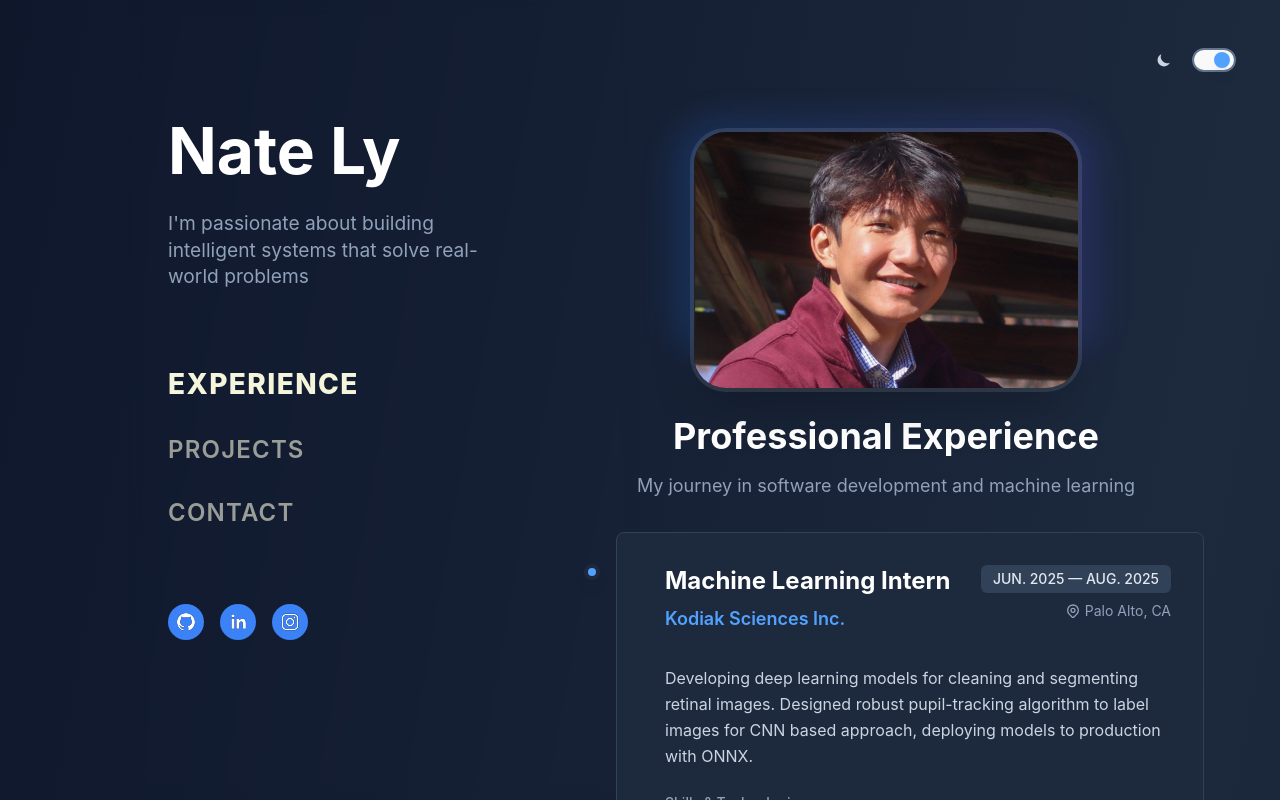
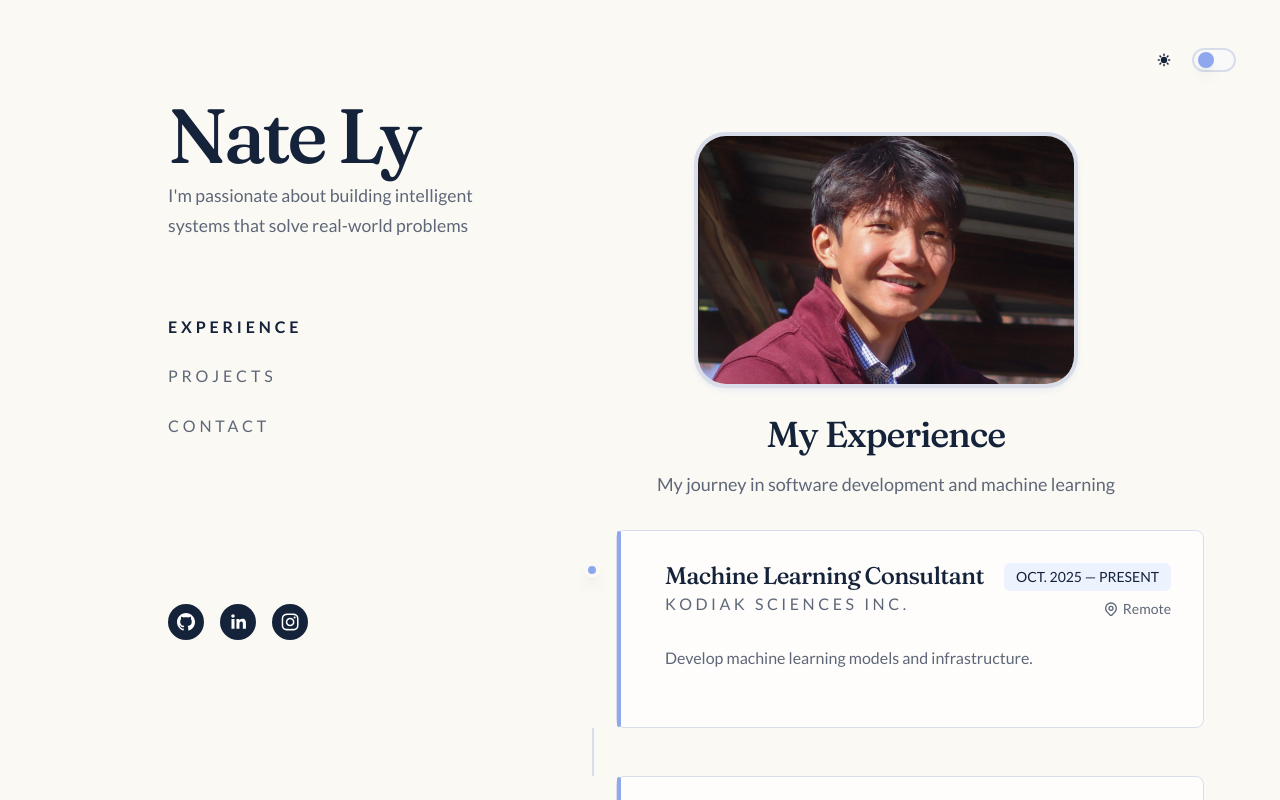
Before and after one commit to natejly/portfolio, a React (Vite) app: page / in a window 1280 px wide. Built offline with nearby package versions, Linux system fonts and the light colour scheme.

Commit message:
aesthetics

```diff
--- a/src/App.css
+++ b/src/App.css
@@ -1,6 +1,5 @@
 /* Global body styling */
 body {
-  font-family: -apple-system, BlinkMacSystemFont, 'SF Pro Display', 'SF Pro Text', 'Helvetica Neue', sans-serif;
   line-height: 1.6;
   overflow-x: hidden;
 }
@@ -19,8 +18,10 @@ html {
 .profile-section h1 {
   margin: 0 !important;
   padding: 0 !important;
-  font-size: 4rem;
-  font-weight: 700;
+  font-size: clamp(3.5rem, 6vw, 5.2rem);
+  font-weight: 500;
+  line-height: 0.95;
+  letter-spacing: -0.05em;
 }
 
 .profile-section h2 {
@@ -33,32 +34,32 @@ html {
   margin: 0.5rem 0 0 0 !important;
   padding: 0 !important;
   margin-bottom: 0.8rem !important;
-  font-size: 1.2rem !important;
+  font-size: 1.1rem !important;
+  font-family: var(--font-body);
+  line-height: 1.7;
 }
 
 /* Navigation Styles */
 .nav-text {
-  font-size: 1.5rem;
-  font-weight: 600;
+  font-size: 1rem;
+  font-weight: 400;
   text-transform: uppercase;
-  letter-spacing: 0.05em;
+  letter-spacing: 0.24em;
   transition: all 0.12s ease;
   text-decoration: none;
-  /* Fixed width to prevent layout shift */
+  font-family: var(--font-body);
   min-width: max-content;
 }
 
 /* Light mode navigation */
 .light-mode .nav-text {
-  color: rgba(0, 0, 0, 0.6);
+  color: #5e6778;
 }
 
 .light-mode .active .nav-text,
 .light-mode nav a:hover .nav-text {
-  color: #000000;
-  font-weight: 800;
-  font-size: 1.75rem;
-  /* Removed font-size and letter-spacing changes to prevent juttering */
+  color: #14223a;
+  font-weight: 700;
 }
 
 /* Dark mode navigation */
@@ -69,9 +70,7 @@ html {
 .dark-mode .active .nav-text,
 .dark-mode nav a:hover .nav-text {
   color: #F5F5DC; /* cream */
-  font-weight: 800;
-  font-size: 1.75rem;
-  /* Removed font-size and letter-spacing changes to prevent juttering */
+  font-weight: 700;
 }
 
 /* Remove underlines from all links in nav */
--- a/src/App.jsx
+++ b/src/App.jsx
@@ -38,8 +38,8 @@ function ScrollRouter() {
   return (
     <div className={`flex min-h-screen transition-colors duration-300 ${
       isDarkMode
-        ? 'bg-gradient-to-br from-slate-900 via-slate-800 to-slate-900'
-        : 'bg-gradient-to-br from-gray-50 via-white to-gray-50'
+        ? 'bg-[#182235]'
+        : 'bg-[#fbf9f4]'
     }`}>
       {/* Left Sidebar - Hidden on small screens */}
       <Sidebar
--- a/src/components/DarkModeToggle.jsx
+++ b/src/components/DarkModeToggle.jsx
@@ -6,7 +6,7 @@ const DarkModeToggle = () => {
 
   // Sun icon (light mode)
   const SunIcon = () => (
-    <svg className="w-4 h-4 text-gray-700" fill="currentColor" viewBox="0 0 20 20">
+    <svg className="w-4 h-4 text-[#14223a]" fill="currentColor" viewBox="0 0 20 20">
       <path fillRule="evenodd" d="M10 2a1 1 0 011 1v1a1 1 0 11-2 0V3a1 1 0 011-1zm4 8a4 4 0 11-8 0 4 4 0 018 0zm-.464 4.95l.707.707a1 1 0 001.414-1.414l-.707-.707a1 1 0 00-1.414 1.414zm2.12-10.607a1 1 0 010 1.414l-.706.707a1 1 0 11-1.414-1.414l.707-.707a1 1 0 011.414 0zM17 11a1 1 0 100-2h-1a1 1 0 100 2h1zm-7 4a1 1 0 011 1v1a1 1 0 11-2 0v-1a1 1 0 011-1zM5.05 6.464A1 1 0 106.465 5.05l-.708-.707a1 1 0 00-1.414 1.414l.707.707zm1.414 8.486l-.707.707a1 1 0 01-1.414-1.414l.707-.707a1 1 0 011.414 1.414zM4 11a1 1 0 100-2H3a1 1 0 000 2h1z" clipRule="evenodd" />
     </svg>
   );
@@ -32,7 +32,7 @@ const DarkModeToggle = () => {
           relative inline-flex items-center h-6 rounded-full w-11
           transition-colors duration-200 ease-in-out focus:outline-none
           focus:ring-offset-2 border-2
-          ${isDarkMode ? 'bg-slate-600 border-slate-500' : 'bg-gray-200 border-gray-300'}
+          ${isDarkMode ? 'bg-slate-600 border-slate-500' : 'bg-[#edf2ff] border-[#d8dde9]'}
         `}
         aria-label="Toggle dark mode"
       >
@@ -40,7 +40,7 @@ const DarkModeToggle = () => {
           className={`
             inline-block w-4 h-4 transform transition-transform duration-200 ease-in-out
             rounded-full shadow-lg
-            ${isDarkMode ? 'translate-x-5 bg-blue-400' : 'translate-x-1 bg-white'}
+            ${isDarkMode ? 'translate-x-5 bg-blue-400' : 'translate-x-1 bg-[#8ea7ef]'}
           `}
         />
       </button>
--- a/src/components/Sidebar.jsx
+++ b/src/components/Sidebar.jsx
@@ -32,13 +32,13 @@ const Sidebar = ({ activeSection, onNavigate }) => {
     <div className={`fixed left-[10vw] top-0 w-[40vw] pt-8 sm:pt-25 h-screen pl-10 pr-40 flex flex-col hidden lg:flex transition-all duration-300 backdrop-blur-sm ${
       isDarkMode
         ? 'bg-transparent text-white dark-mode'
-        : 'bg-white/80 text-gray-900 light-mode'
+        : 'bg-[#fbf9f4]/80 text-[#14223a] light-mode'
     }`}>
       {/* Profile Section */}
       <div className="text-left profile-section">
-        <h1>Nate Ly</h1>
+        <h1 className="font-display">Nate Ly</h1>
         <p className={`text-base leading-snug ${
-          isDarkMode ? 'text-slate-400' : 'text-gray-600'
+          isDarkMode ? 'text-slate-400' : 'text-[#5e6778]'
         }`}>
           I'm passionate about building intelligent systems that solve real-world problems
         </p>
@@ -68,24 +68,24 @@ const Sidebar = ({ activeSection, onNavigate }) => {
         <SocialIcon
           url="https://github.com/natejly"
           style={socialIconSize}
-          className="transition-transform duration-200 hover:scale-125"
-          bgColor={isDarkMode ? "#3b82f6" : "#1f2937"}
+          className="transition-transform duration-200 hover:scale-110"
+          bgColor={isDarkMode ? "#3b82f6" : "#14223a"}
           fgColor="#ffffff"
           target="_blank"
         />
         <SocialIcon
           url="https://www.linkedin.com/in/natejly/"
           style={socialIconSize}
-          className="transition-transform duration-200 hover:scale-125"
-          bgColor={isDarkMode ? "#3b82f6" : "#1f2937"}
+          className="transition-transform duration-200 hover:scale-110"
+          bgColor={isDarkMode ? "#3b82f6" : "#14223a"}
           fgColor="#ffffff"
           target="_blank"
         />
         <SocialIcon
           url="https://instagram.com/natejly"
           style={socialIconSize}
-          className="transition-transform duration-200 hover:scale-125"
-          bgColor={isDarkMode ? "#3b82f6" : "#1f2937"}
+          className="transition-transform duration-200 hover:scale-110"
+          bgColor={isDarkMode ? "#3b82f6" : "#14223a"}
           fgColor="#ffffff"
           target="_blank"
         />
--- a/src/context/DarkModeContext.jsx
+++ b/src/context/DarkModeContext.jsx
@@ -12,7 +12,7 @@ export const useDarkMode = () => {
 };
 
 export const DarkModeProvider = ({ children }) => {
-  const [isDarkMode, setIsDarkMode] = useState(true); // Default to dark mode
+  const [isDarkMode, setIsDarkMode] = useState(false); // Default to light mode
 
   // Load dark mode preference from localStorage
   useEffect(() => {
@@ -20,7 +20,7 @@ export const DarkModeProvider = ({ children }) => {
     if (savedDarkMode !== null) {
       setIsDarkMode(JSON.parse(savedDarkMode));
     }
-    // If no saved preference, keep the default (true for dark mode)
+    // If no saved preference, keep the default light mode
   }, []);
 
   // Save dark mode preference to localStorage
--- a/src/index.css
+++ b/src/index.css
@@ -1,9 +1,19 @@
+@import url("https://fonts.googleapis.com/css2?family=Fraunces:opsz,wght@9..144,300..700&family=Lato:wght@300;400;700&display=swap");
 @import "tailwindcss";
 
 :root {
-  font-family: "Inter", "SF Pro Display", -apple-system, system-ui, BlinkMacSystemFont, "Segoe UI", Helvetica, Arial, sans-serif;
+  font-family: "Lato", "SF Pro Text", -apple-system, BlinkMacSystemFont, "Segoe UI", sans-serif;
   line-height: 1.5;
   font-weight: 400;
+  --font-body: "Lato", "SF Pro Text", -apple-system, BlinkMacSystemFont, "Segoe UI", sans-serif;
+  --font-heading: "Fraunces", Georgia, serif;
+  --site-bg: #fbf9f4;
+  --site-panel: #fefdfb;
+  --site-ink: #14223a;
+  --site-muted: #5e6778;
+  --site-border: #d8dde9;
+  --site-accent: #8ea7ef;
+  --site-accent-soft: #edf2ff;
 
   /* Organic color palette with subtle variations */
   --cream-warm: #FFF5E6;
@@ -59,6 +69,7 @@ html, body {
   padding: 0;
   height: 100%;
   background-color: #ffffff; /* Default to white, will be overridden by dark mode */
+  font-family: var(--font-body);
 }
 
 /* Hide scrollbar for webkit browsers */
@@ -72,6 +83,40 @@ body::-webkit-scrollbar {
   height: 100vh;
   overscroll-behavior: none;
   scroll-behavior: smooth;
+}
+
+body,
+button,
+input,
+textarea,
+select {
+  font-family: var(--font-body);
+}
+
+h1,
+h2,
+h3,
+h4,
+h5,
+h6 {
+  font-family: var(--font-heading);
+  font-weight: 500;
+  letter-spacing: -0.025em;
+  line-height: 1.05;
+}
+
+.font-display {
+  font-family: var(--font-heading);
+  letter-spacing: -0.03em;
+}
+
+.font-body {
+  font-family: var(--font-body);
+}
+
+.eyebrow-text {
+  letter-spacing: 0.22em;
+  text-transform: uppercase;
 }
 
 @media (prefers-color-scheme: light) {
@@ -222,23 +267,17 @@ body::-webkit-scrollbar {
 html.light-mode,
 html.light-mode body,
 html.light-mode #root {
-  background: linear-gradient(
-    135deg,
-    var(--cream-warm) 0%,
-    var(--cream-cool) 40%,
-    #ffffff 100%
-  ) !important;
-  color: var(--text-primary) !important;
+  background:
+    radial-gradient(circle at top left, rgba(142, 167, 239, 0.22), transparent 30%),
+    linear-gradient(180deg, #fbf9f4 0%, #f6f3ec 100%) !important;
+  color: var(--site-muted) !important;
 }
 
 html.dark-mode,
 html.dark-mode body,
 html.dark-mode #root {
-  background: linear-gradient(
-    135deg,
-    #0a0e1a 0%,
-    var(--slate-warm) 30%,
-    var(--slate-cool) 100%
-  ) !important;
+  background:
+    radial-gradient(circle at top left, rgba(100, 126, 168, 0.12), transparent 26%),
+    linear-gradient(180deg, #182235 0%, #131d2d 100%) !important;
   color: var(--slate-soft) !important;
 }
--- a/src/pages/Experience.jsx
+++ b/src/pages/Experience.jsx
@@ -17,16 +17,16 @@ const ResumeCard = ({
 
   return (
     <div
-      className={`relative rounded-lg transition-all duration-200 hover:shadow-md ${
+      className={`relative rounded-lg transition-all duration-200 ${
         isDarkMode
-          ? 'bg-slate-800 border border-slate-700 hover:border-slate-600'
-          : 'bg-white border border-gray-200 hover:border-gray-300'
+          ? 'bg-slate-800/90 border border-slate-700 hover:border-slate-600/80 hover:shadow-sm'
+          : 'bg-[#fefdfb] border border-[#d8dde9] hover:border-[#8ea7ef] hover:shadow-sm'
       }`}
     >
 
       {/* Timeline Indicator */}
-      <div className={`absolute left-0 top-0 w-1 h-full rounded-2xl${
-        isDarkMode ? 'bg-blue-400' : 'bg-blue-500'
+      <div className={`absolute left-0 top-0 w-1 h-full rounded-2xl ${
+        isDarkMode ? 'bg-blue-400' : 'bg-[#8ea7ef]'
       }`} />
 
       {/* Content Section */}
@@ -35,13 +35,13 @@ const ResumeCard = ({
         <div className="flex flex-col sm:flex-row sm:justify-between sm:items-start gap-4 mb-6">
           <div className="flex-1">
             <h3 className={`text-xl sm:text-2xl font-bold mb-2 ${
-              isDarkMode ? 'text-white' : 'text-gray-900'
-            }`}>
+              isDarkMode ? 'text-white' : 'text-[#14223a]'
+            } font-display`}>
               {title}
             </h3>
             <div className="flex items-center gap-2 mb-2">
-              <h4 className={`text-lg font-semibold ${
-                isDarkMode ? 'text-blue-400' : 'text-blue-600'
+              <h4 className={`text-sm sm:text-base font-bold eyebrow-text font-body ${
+                isDarkMode ? 'text-blue-400' : 'text-[#5e6778]'
               }`}>
                 {company}
               </h4>
@@ -53,13 +53,13 @@ const ResumeCard = ({
             <div className={`inline-flex items-center px-3 py-1 rounded-md text-sm font-medium ${
               isDarkMode
                 ? 'bg-slate-700 text-slate-200'
-                : 'bg-gray-100 text-gray-700'
-            }`}>
+                : 'bg-[#edf2ff] text-[#14223a]'
+            } font-body`}>
               {dateRange}
             </div>
             {location && (
               <div className={`flex items-center justify-end gap-1 text-sm ${
-                isDarkMode ? 'text-slate-400' : 'text-gray-600'
+                isDarkMode ? 'text-slate-400' : 'text-[#5e6778]'
               }`}>
                 <svg className="w-4 h-4" fill="none" stroke="currentColor" viewBox="0 0 24 24">
                   <path strokeLinecap="round" strokeLinejoin="round" strokeWidth={2} d="M17.657 16.657L13.414 20.9a1.998 1.998 0 01-2.827 0l-4.244-4.243a8 8 0 1111.314 0z" />
@@ -74,17 +74,17 @@ const ResumeCard = ({
         {/* Description */}
         <div className="mb-6">
           <p className={`leading-relaxed ${
-            isDarkMode ? 'text-slate-300' : 'text-gray-700'
+            isDarkMode ? 'text-slate-300' : 'text-[#5e6778]'
           }`}>
             {description}
           </p>
         </div>
 
-        {/* Skills */}
+        {skills?.length > 0 && (
           <div className="space-y-3">
             <div className={`text-sm font-medium ${
-            isDarkMode ? 'text-slate-400' : 'text-gray-600'
-          }`}>
+              isDarkMode ? 'text-slate-400' : 'text-[#5e6778]'
+            } font-body`}>
               Skills & Technologies
             </div>
             <div className="flex flex-wrap gap-2">
@@ -94,7 +94,7 @@ const ResumeCard = ({
                   className={`px-3 py-1 rounded-md text-sm ${
                     isDarkMode
                       ? 'bg-slate-700 text-slate-300'
-                    : 'bg-gray-100 text-gray-700'
+                      : 'bg-[#edf2ff] text-[#14223a]'
                   }`}
                 >
                   {skill}
@@ -102,6 +102,7 @@ const ResumeCard = ({
               ))}
             </div>
           </div>
+        )}
       </div>
     </div>
   );
@@ -112,6 +113,14 @@ function Experience() {
   const { isDarkMode } = useDarkMode();
 
   const experiences = [
+    {
+      dateRange: "OCT. 2025 — PRESENT",
+      title: "Machine Learning Consultant",
+      company: "Kodiak Sciences Inc.",
+      location: "Remote",
+      description: "Develop machine learning models and infrastructure.",
+      skills: []
+    },
     {
       dateRange: "JUN. 2025 — AUG. 2025",
       title: "Machine Learning Intern",
@@ -137,27 +146,26 @@ function Experience() {
 
       <div className="max-w-6xl mx-auto flex flex-col items-center">
                 {/* Profile Image */}
-        <div className="relative mb-12">
-          <div className={`absolute inset-0 rounded-[2.5rem] ${
-          isDarkMode
-            ? 'bg-gradient-to-r from-blue-500 to-indigo-500 top-10'
-            : 'bg-gradient-to-r from-blue-500 to-pink-500 top-10'
-          } blur-lg opacity-20 scale-110`} />
+        <div className="relative mb-12 top-10">
           <img
             src={profileImage}
             alt="Profile"
-            className="top-10 relative w-[14rem] sm:w-[24rem] h-[14rem] sm:h-[16rem] object-cover rounded-[2rem] mx-auto shadow-2xl ring-4 ring-white/10"
+            className={`relative w-[14rem] sm:w-[24rem] h-[14rem] sm:h-[16rem] object-cover rounded-[2rem] mx-auto border-4 ${
+              isDarkMode
+                ? 'border-slate-700 shadow-lg shadow-black/20'
+                : 'border-[#d8dde9] shadow-md shadow-[#dbe1ef]/40'
+            }`}
           />
         </div>
         {/* Section Header */}
         <div className="text-center mb-8 mt-5">
           <h2 className={`text-3xl sm:text-4xl font-bold mb-4 ${
-            isDarkMode ? 'text-white' : 'text-gray-900'
-          }`}>
-            Professional Experience
+            isDarkMode ? 'text-white' : 'text-[#14223a]'
+          } font-display`}>
+            My Experience
           </h2>
           <p className={`text-lg ${
-            isDarkMode ? 'text-slate-400' : 'text-gray-600'
+            isDarkMode ? 'text-slate-400' : 'text-[#5e6778]'
           }`}>
             My journey in software development and machine learning
           </p>
@@ -172,7 +180,7 @@ function Experience() {
               {/* Timeline connector line (except for last item) */}
               {index < experiences.length - 1 && (
                 <div className={`absolute left-6 top-full w-0.5 h-12 ${
-                  isDarkMode ? 'bg-slate-600' : 'bg-gray-300'
+                  isDarkMode ? 'bg-slate-600' : 'bg-[#d8dde9]'
                 } transform translate-y-0`} />
               )}
 
@@ -180,7 +188,7 @@ function Experience() {
               <div className={`absolute left-4 top-8 w-4 h-4 rounded-full border-4 ${
                 isDarkMode
                   ? 'bg-blue-400 border-slate-800'
-                  : 'bg-blue-600 border-white'
+                  : 'bg-[#8ea7ef] border-[#fbf9f4]'
               } shadow-lg z-10`} />
 
               {/* Experience card with left margin for timeline */}
@@ -200,7 +208,7 @@ function Experience() {
             className={`inline-flex items-center gap-2 px-3 py-1 rounded-md transition-all duration-200 cursor-pointer ${
               isDarkMode
                 ? 'bg-blue-600 text-white hover:bg-blue-500'
-                : 'bg-blue-600 text-white hover:bg-blue-700'
+                : 'bg-[#8ea7ef] text-[#14223a] hover:bg-[#7f99e6]'
             }`}
           >
             <span className="font-medium">View Full Resume</span>
```
Also changed, not shown: src/components/MobileHeader.jsx (+9 -9 lines), src/pages/Personal.jsx (+4 -4 lines), src/pages/Projects.jsx (+26 -26 lines). Lines whose indentation alone changed are shown as unchanged.
